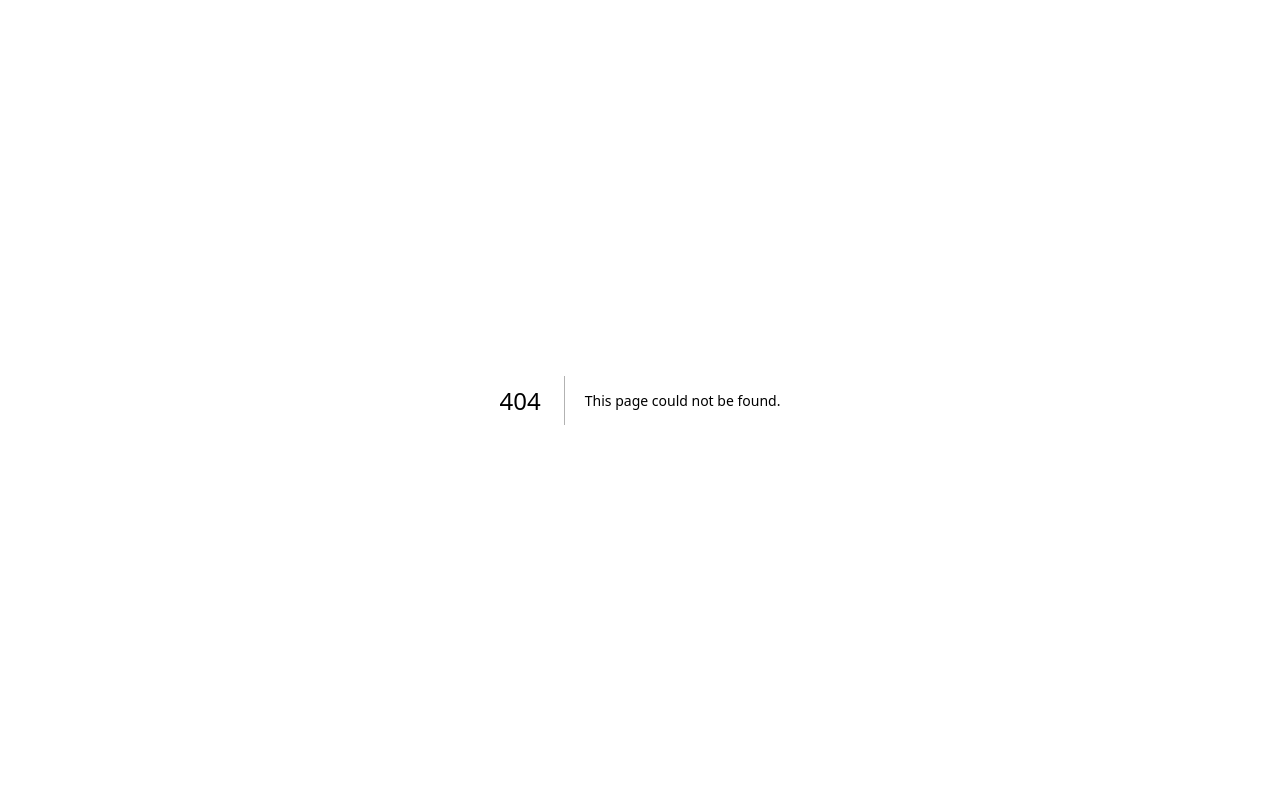
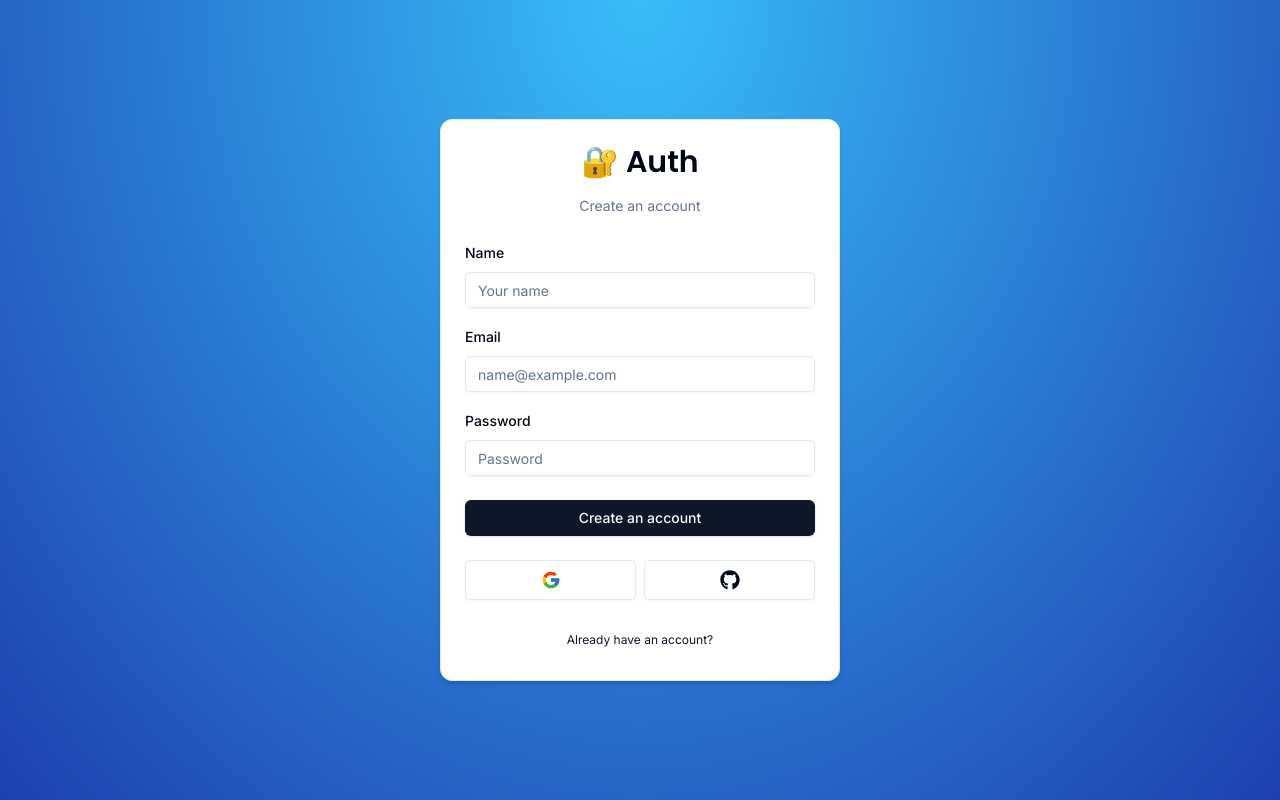
Before and after one commit to PPRAMANIK62/auth.js, a Next.js app: page /auth/register in a window 1280 px wide. Before the commit this address had no page. Built offline with nearby package versions, Linux system fonts and the light colour scheme.

Commit message:
register form done

```diff
--- a/actions/login.ts
+++ b/actions/login.ts
@@ -8,5 +8,5 @@
 
   if (!validatedFields.success) return { error: "Invalid Fields!" };
 
-  return { success: "Email sent successfully!" };
+  return { success: "Verification email sent!" };
 };
--- /dev/null
+++ b/actions/register.ts
@@ -0,0 +1,12 @@
+"use server";
+
+import { RegisterSchema } from "@/schemas";
+import { z } from "zod";
+
+export const register = async (values: z.infer<typeof RegisterSchema>) => {
+  const validatedFields = RegisterSchema.safeParse(values);
+
+  if (!validatedFields.success) return { error: "Invalid Fields!" };
+
+  return { success: "Verification email sent!" };
+};
--- /dev/null
+++ b/app/auth/register/page.tsx
@@ -0,0 +1,7 @@
+import RegisterForm from "@/components/auth/RegisterForm";
+
+const page = () => {
+  return <RegisterForm />;
+};
+
+export default page;
--- /dev/null
+++ b/components/auth/RegisterForm.tsx
@@ -0,0 +1,133 @@
+"use client";
+
+import { register } from "@/actions/register";
+import { RegisterSchema } from "@/schemas";
+import { zodResolver } from "@hookform/resolvers/zod";
+import { Loader2 } from "lucide-react";
+import { useState, useTransition } from "react";
+import { useForm } from "react-hook-form";
+import { z } from "zod";
+import FormError from "../FormError";
+import FormSuccess from "../FormSuccess";
+import { Button } from "../ui/button";
+import {
+  Form,
+  FormControl,
+  FormField,
+  FormItem,
+  FormLabel,
+  FormMessage,
+} from "../ui/form";
+import { Input } from "../ui/input";
+import CardWrapper from "./CardWrapper";
+
+const RegisterForm = () => {
+  const [error, setError] = useState<string | undefined>("");
+  const [success, setSuccess] = useState<string | undefined>("");
+  const [isPending, startTransition] = useTransition();
+
+  const form = useForm<z.infer<typeof RegisterSchema>>({
+    resolver: zodResolver(RegisterSchema),
+    defaultValues: {
+      email: "",
+      password: "",
+      name: "",
+    },
+  });
+
+  const onSubmit = (values: z.infer<typeof RegisterSchema>) => {
+    setError("");
+    setSuccess("");
+
+    startTransition(() => {
+      register(values).then((data) => {
+        setError(data.error);
+        setSuccess(data.success);
+      });
+    });
+  };
+
+  return (
+    <CardWrapper
+      headerLabel="Create an account"
+      backButtonLabel="Already have an account?"
+      backButtonHref="/auth/login"
+      showSocial
+    >
+      <Form {...form}>
+        <form onSubmit={form.handleSubmit(onSubmit)} className=" space-y-6">
+          <div className=" space-y-4">
+            <FormField
+              control={form.control}
+              name="name"
+              render={({ field }) => (
+                <FormItem>
+                  <FormLabel>Name</FormLabel>
+                  <FormControl>
+                    <Input
+                      {...field}
+                      disabled={isPending}
+                      placeholder="Your name"
+                    />
+                  </FormControl>
+                  <FormMessage />
+                </FormItem>
+              )}
+            />
+
+            <FormField
+              control={form.control}
+              name="email"
+              render={({ field }) => (
+                <FormItem>
+                  <FormLabel>Email</FormLabel>
+                  <FormControl>
+                    <Input
+                      {...field}
+                      disabled={isPending}
+                      placeholder="name@example.com"
+                      type="email"
+                    />
+                  </FormControl>
+                  <FormMessage />
+                </FormItem>
+              )}
+            />
+
+            <FormField
+              control={form.control}
+              name="password"
+              render={({ field }) => (
+                <FormItem>
+                  <FormLabel>Password</FormLabel>
+                  <FormControl>
+                    <Input
+                      {...field}
+                      disabled={isPending}
+                      placeholder="Password"
+                      type="password"
+                    />
+                  </FormControl>
+                  <FormMessage />
+                </FormItem>
+              )}
+            />
+          </div>
+
+          <FormError message={error} />
+          <FormSuccess message={success} />
+
+          <Button disabled={isPending} type="submit" className=" w-full">
+            {isPending ? (
+              <Loader2 className="h-4 w-4 animate-spin" />
+            ) : (
+              "Create an account"
+            )}
+          </Button>
+        </form>
+      </Form>
+    </CardWrapper>
+  );
+};
+
+export default RegisterForm;
--- a/schemas/index.ts
+++ b/schemas/index.ts
@@ -2,7 +2,13 @@
 
 export const LoginSchema = z.object({
   email: z.string().email({ message: "Email is required" }),
+  password: z.string().min(6, { message: "Password is required" }),
+});
+
+export const RegisterSchema = z.object({
+  email: z.string().email({ message: "Email is required" }),
   password: z
     .string()
     .min(6, { message: "Password must be 6 characters long" }),
+  name: z.string().min(1, { message: "Name is required" }),
 });
```
